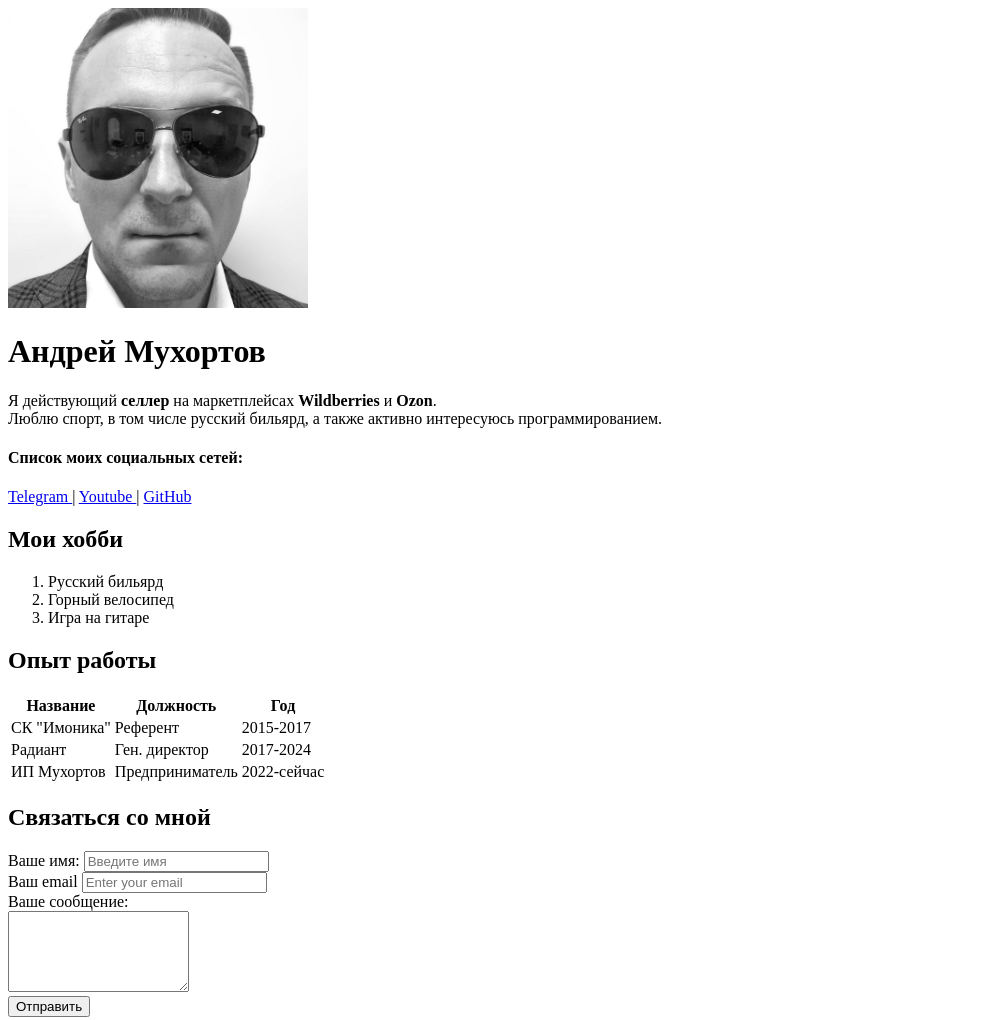
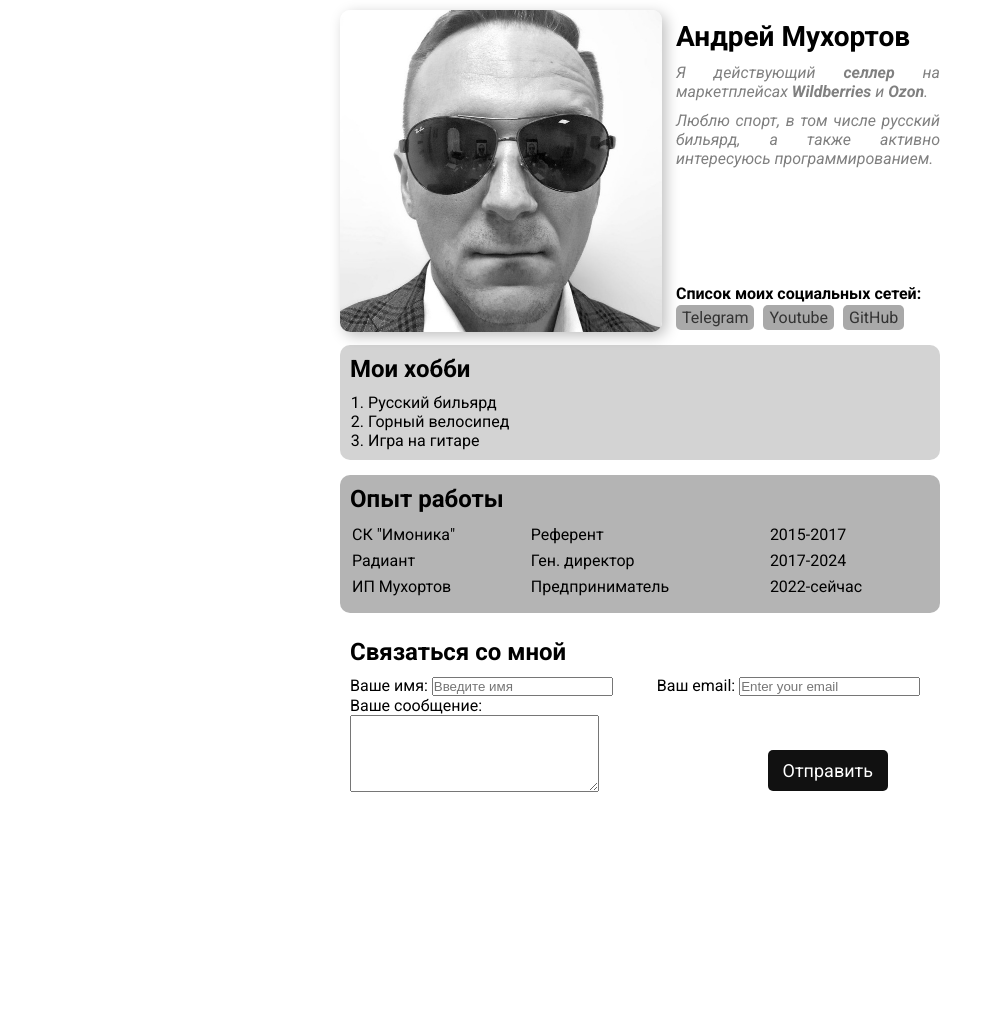
Before and after one commit to MantiCore2517/resume, a plain HTML site: page index.html in a window 1280 px wide. Shown: the whole page, without its empty margins (0-995 px from the left). After the commit the page ends 821 px from the top, so only its background shows below. Drawn offline with Linux system fonts and the light colour scheme.

Commit message:
Add styles

```diff
--- /dev/null
+++ b/index.css
@@ -0,0 +1,175 @@
+@import url('https://fonts.googleapis.com/css2?family=Roboto:ital,wght@0,100;0,300;0,400;0,500;0,700;0,900;1,100;1,300;1,400;1,500;1,700;1,900&display=swap');
+
+*{
+    margin: 0;
+    padding: 0;
+}
+
+body{
+
+    font-family: "Roboto", sans-serif;
+    font-size: 16px;
+    font-weight: 400;
+}
+
+.container{
+    margin: auto;
+    width: 600px;
+
+}
+
+.card{
+
+    /* border: 2px solid #eb131388; */
+    border-radius: 10px;
+    margin-top: 10px;
+    margin-bottom: 15px;
+    padding: 10px;
+
+
+}
+.test{
+    position: relative;
+    height: 300px;
+}
+
+.img{
+    position: absolute;
+    top: 0;
+    left: 0;
+    width: 53.61%;
+    /* margin: 10px; */
+    border-radius: 10px;
+    box-shadow: 4px 4px 14px rgba(0, 0, 0, 0.25);
+
+    box-sizing: border-box;
+
+}
+
+.header{
+    vertical-align: auto;
+    display: inline-block;
+    box-sizing: border-box;
+}
+
+.intro{
+    text-align:justify;
+    margin-bottom: 10px;
+    font-style: italic;
+    color: grey;
+
+}
+
+.intro p{
+    margin-bottom: 10px;
+}
+
+.name{
+    font-size: 28px;
+    margin-bottom: 10px;
+}
+.text{
+    position: absolute;
+    top: 0;
+    right: 0;
+    margin-top: 10px;
+
+    width: 44%;
+    height: 307px;
+}
+.social{
+    position: absolute;
+    bottom: 0;
+}
+.links li{
+    display: inline;
+    background: darkgrey;
+    padding: 3px 6px;
+    border-radius: 5px;
+    margin-right: 5px;
+    transition: all .2s;
+
+
+}
+.links{
+    margin-top: 5px;
+    /* margin-bottom: 10px; */
+
+}
+a{
+    color: #333;
+    text-decoration: none;
+    transition: all .2s;
+
+}
+.links li:hover{
+    background: black;
+}
+a:hover{
+    color: orange;
+
+
+}
+
+a:active{
+    color: blue;
+}
+.hobby{
+    background: lightgray;
+}
+
+.list{
+    margin-left: 18px;
+    margin-top: 10px;
+}
+.job{
+    background: rgb(180, 180, 180);
+}
+.table{
+    width: 100%;
+    margin-top: 10px;
+}
+.table td{
+    padding-bottom: 5px;
+}
+.input_1{
+    width: 49%;
+    display: inline;
+    margin-right: 40px;
+
+}
+.header_2{
+    margin-bottom: 10px;
+}
+.form{
+    position: relative;
+}
+.input_2{
+    display: inline-block;
+    margin-right: 40px;
+}
+.btn_block{
+    display: inline-block;
+    position: absolute;
+    bottom: 0;
+    right: 0;
+    margin-bottom: 15px;
+    margin-right: 52px;
+
+}
+.btn{
+    background: #111;
+    padding: 10px 15px;
+    color: #fff;
+    border: none;
+    cursor: pointer;
+    border-radius: 5px;
+    font-family: inherit;
+    font-size: 18px;
+    transition: all .2s;
+}
+
+.btn:hover{
+    opacity: .8;
+    color: orange;
+}
--- a/index.html
+++ b/index.html
@@ -4,46 +4,54 @@
     <meta charset="UTF-8">
     <meta name="viewport" content="width=device-width, initial-scale=1.0">
     <title>Business_card</title>
+    <link rel="stylesheet" href="index.css">
 </head>
 <body>
-    <header>
-        <img src="photo.jpg" alt="Loading failed" width="300">
-        <h1>Андрей Мухортов</h1>
+    <div class="container">
+        <div class="card test">
 
-    </header>
+            <div class="header">
+                <img class="img" src="photo.jpg" alt="Loading failed" width="300">
+            </div>
 
-    <article>
-        Я действующий <strong>селлер</strong> на маркетплейсах <strong>Wildberries</strong> и <strong>Ozon</strong>.
-        <br>
-        Люблю спорт, в том числе русский бильярд, а также активно интересуюсь программированием.
+            <div class="header text">
+                <h1 class="name">Андрей Мухортов</h1>
+
+                <article class="intro">
+                    <p>Я действующий <strong>селлер</strong> на маркетплейсах <strong>Wildberries</strong> и <strong>Ozon</strong>.</p>
+
+                    <p>Люблю спорт, в том числе русский бильярд, а также активно интересуюсь программированием.</p>
                 </article>
 
-    <div>
+                <div class="social">
                     <h4>Список моих социальных сетей:</h4>
-        <a href="#">  Telegram  </a> |
-        <a href="#">  Youtube  </a> |
-        <a href="#">  GitHub  </a>
+                    <ul class="links">
+                        <li><a href="#" name="link">Telegram</a></li>
+                        <li><a href="#" name="link">Youtube</a></li>
+                        <li><a href="#" name="link">GitHub</a></li>
+
+                    </ul>
+
                 </div>
 
-    <div>
-        <h2>Мои хобби</h2>
-        <ol>
+            </div>
+
+        </div>
+
+
+        <div class="card hobby">
+            <h2 >Мои хобби</h2>
+            <ol class="list">
                 <li>Русский бильярд</li>
                 <li>Горный велосипед</li>
                 <li>Игра на гитаре</li>
             </ol>
         </div>
 
-    <div>
-        <h2>Опыт работы</h2>
-        <table>
-            <thead>
-                <tr>
-                    <th>Название</th>
-                    <th>Должность</th>
-                    <th>Год</th>
-                </tr>
-            </thead>
+        <div class="card job">
+            <h2 >Опыт работы</h2>
+            <table class="table experience">
+
                 <tbody>
                     <tr>
                         <td>СК "Имоника"</td>
@@ -64,25 +72,29 @@
             </table>
         </div>
 
-    <form>
-        <h2>Связаться со мной</h2>
-        <div>
+        <form class="card form">
+            <h2 class="header_2">Связаться со мной</h2>
+            <div class="input_1">
                 <label for="name">Ваше имя:</label>
-            <input type="name" id="name" placeholder="Введите имя">
+                <input type="name" id="name" placeholder="Введите имя" >
             </div>
 
-        <div>
-            <label for="email">Ваш email</label>
+            <div class="input_1">
+                <label for="email">Ваш email:</label>
                 <input type="email" id="email" placeholder="Enter your email">
             </div>
 
-        <div>
+            <div class="input_2">
                 <label for="message">Ваше сообщение:</label><br>
-            <textarea name="message" id="message" cols="20" rows="5"></textarea>
+                <textarea name="message" id="message" cols="29" rows="5"></textarea>
+            </div>
+            <div class="btn_block">
+                <button class="btn" type="submit" >Отправить</button>
             </div>
 
-        <button type="submit">Отправить</button>
         </form>
+    </div>
+
 
 
 </body>
```
Lines whose indentation alone changed are shown as unchanged.
